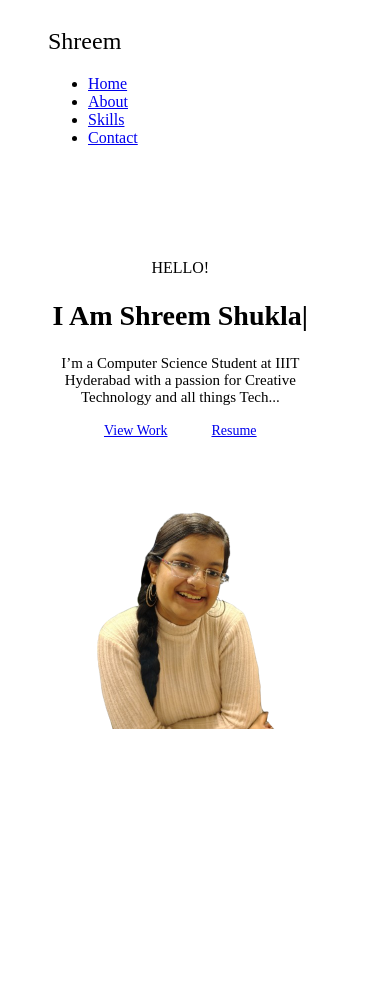
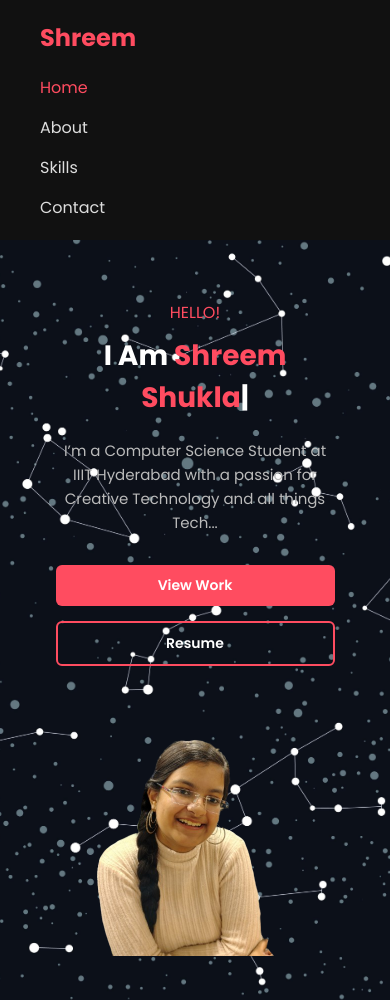
Before and after one commit to ShreeLite/Personal_Portfolio, a plain HTML site: page index.html in a window 390 px wide. Shown: the top 1000 px of the page. Before the commit the page ends 844 px from the top, so only its background shows below. Drawn offline with Linux system fonts and the light colour scheme.

Commit message:
Responsive Correct

```diff
--- a/styles.css
+++ b/styles.css
@@ -1,3 +1,164 @@
+
+
+* {
+  margin: 0;
+  padding: 0;
+  box-sizing: border-box;
+  font-family: 'Poppins', sans-serif;
+}
+
+body {
+  background-color: #f9f9f9;
+  color: #fff;
+}
+
+header {
+  display: flex;
+  justify-content: space-between;
+  align-items: center;
+  padding: 25px 80px;
+  background: #111;
+}
+
+.logo {
+  font-size: 28px;
+  font-weight: 700;
+  color: #ff4c60;
+}
+
+nav ul {
+  display: flex;
+  list-style: none;
+  gap: 30px;
+}
+
+nav a {
+  text-decoration: none;
+  color: #ddd;
+  font-weight: 500;
+  transition: color 0.3s ease;
+}
+
+nav a:hover,
+nav a.active {
+  color: #ff4c60;
+}
+
+.image {
+  align-items: flex-end;
+}
+
+.hero {
+  display: flex;
+  justify-content: space-between;
+  align-items: center;
+  padding: 80px;
+  background: #0c0c0c url('src/images/bg.jpg') no-repeat center/cover;
+
+}
+
+
+
+
+
+.content {
+  max-width: 600px;
+}
+
+.hello {
+  color: #ff4c60;
+  font-size: 20px;
+  margin-bottom: 10px;
+}
+
+h1 {
+  font-size: 48px;
+  color: #fff;
+  margin-bottom: 20px;
+}
+
+h1 span {
+  color: #ff4c60;
+}
+
+.cursor {
+  color: #fff;
+  animation: blink 1s infinite;
+}
+
+@keyframes blink {
+
+  0%,
+  100% {
+    opacity: 1;
+  }
+
+  50% {
+    opacity: 0;
+  }
+}
+
+.subtext {
+  font-size: 16px;
+  color: #bbb;
+  line-height: 1.6;
+  margin-bottom: 30px;
+}
+
+.buttons {
+  display: flex;
+  gap: 20px;
+}
+
+.btn {
+  background: #ff4c60;
+  padding: 12px 25px;
+  color: #fff;
+  text-decoration: none;
+  border-radius: 6px;
+  font-weight: 600;
+  transition: background 0.3s ease;
+}
+
+.btn:hover {
+  background: #e04354;
+}
+
+.btn-secondary {
+  background: transparent;
+  border: 2px solid #ff4c60;
+}
+
+.btn-secondary:hover {
+  background: #ff4c60;
+}
+
+/* .image img {
+    max-height: 500px;
+  }
+   */
+.hero {
+  display: flex;
+  justify-content: space-between;
+  align-items: stretch;
+  padding: 80px;
+  height: 100vh;
+  background: #0c0c0c url('src/images/bg.jpg') no-repeat center/cover;
+}
+
+.image {
+  flex: 1;
+  display: flex;
+  align-items: flex-end;
+  justify-content: flex-end;
+
+}
+
+.image img {
+  height: 100%;
+  object-fit: contain;
+}
+
 
 @media (max-width: 1024px) {
   header {
```
